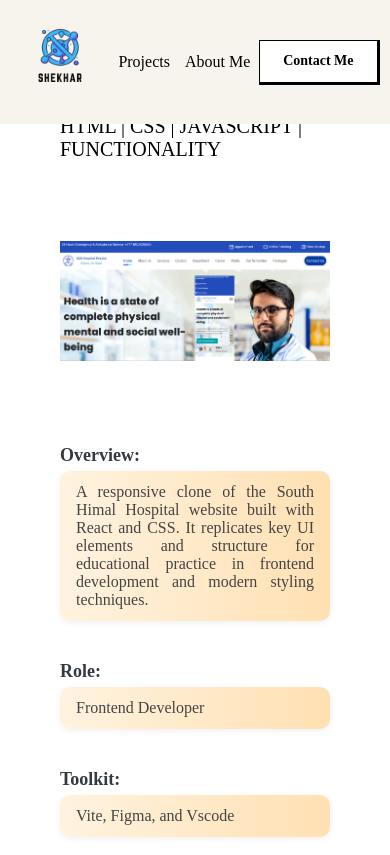
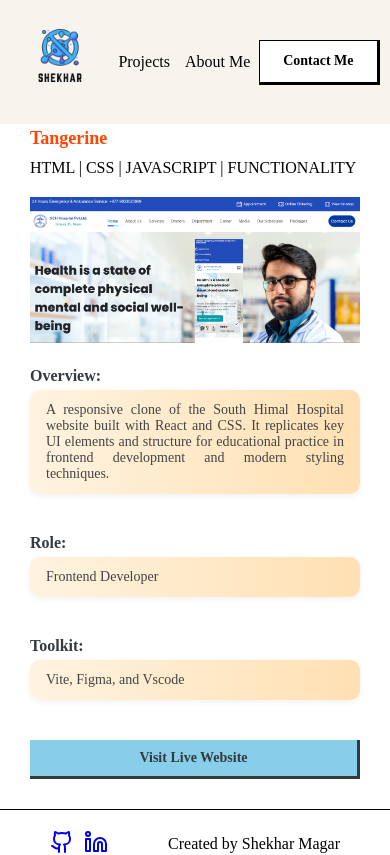
Before and after one commit to Sushey01/Shekhar, a React (Vite) app: page /tangerine in a window 390 px wide. Shown: the top 855 px of the page. Built offline with nearby package versions, Linux system fonts and the light colour scheme.

Commit message:
production-phase

```diff
--- a/src/components/FeaturedProject.css
+++ b/src/components/FeaturedProject.css
@@ -35,7 +35,7 @@
 @media (max-width: 645px) {
   .feature-container {
     padding: 20px;
-    padding-top: 30%;
+    padding-top: 25%;
   }
   .feature-projects {
     display: flex;
--- a/src/components/Tangerine.css
+++ b/src/components/Tangerine.css
@@ -3,6 +3,7 @@
 
 .tangerine-container{
     width: 100%;
+    padding: 60px;
 
 }
 
@@ -10,7 +11,6 @@
 .tangerine-project-title{
     display: flex;
     flex-direction: column;
-    padding: 60px;
     padding-bottom: 20px;
     width: 100%;
     font-size: 20px;
@@ -19,7 +19,6 @@
 
 
 .tangerine-project-showcase{
-    padding: 60px;
     width: 100%;
 }
 .tangerine-project-showcase img{
@@ -27,7 +26,6 @@
 }
 
 .tangerine-project-content{
-    padding: 60px;
     text-align: justify;
     padding-top: 20px;
     font-size: 16px;
@@ -136,6 +134,30 @@
 
 
 @media (max-width:645px){
+
+  .tangerine-container{
+    margin-top: 25%;
+    padding: 30px;
+  }
+
+  .animated-title{
+    font-size: 18px;
+    padding-bottom: 10px;
+  }
+
+  .tangerine-project-title p{
+    font-size: 16px;
+  }
+
+  .section-title{
+    font-size: 16px;
+  }
+
+  .section-detail{
+    font-size: 14px;
+  }
+
+
   .tangerine-showcase-button{
     width: 100%;
   }
```
